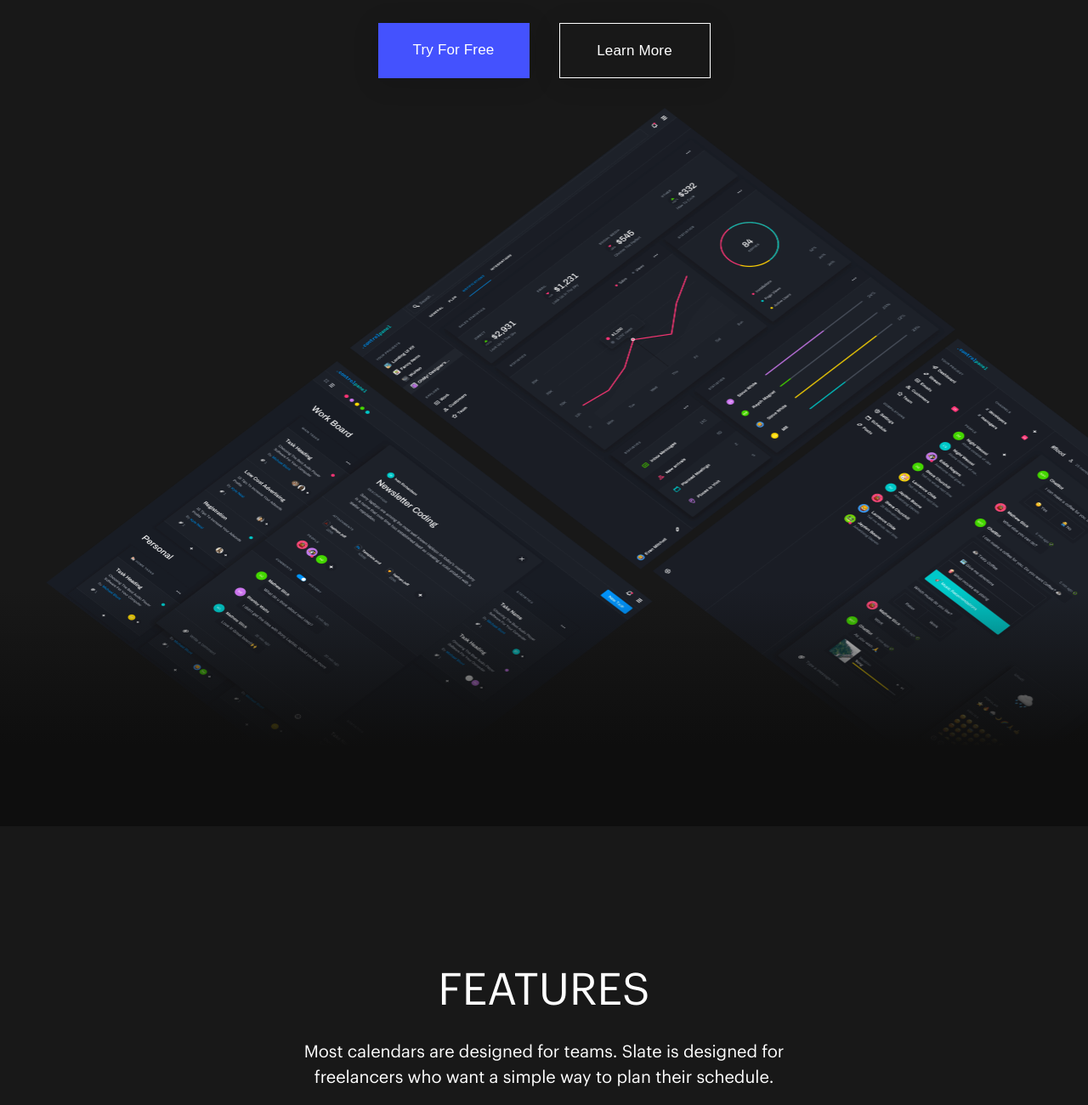
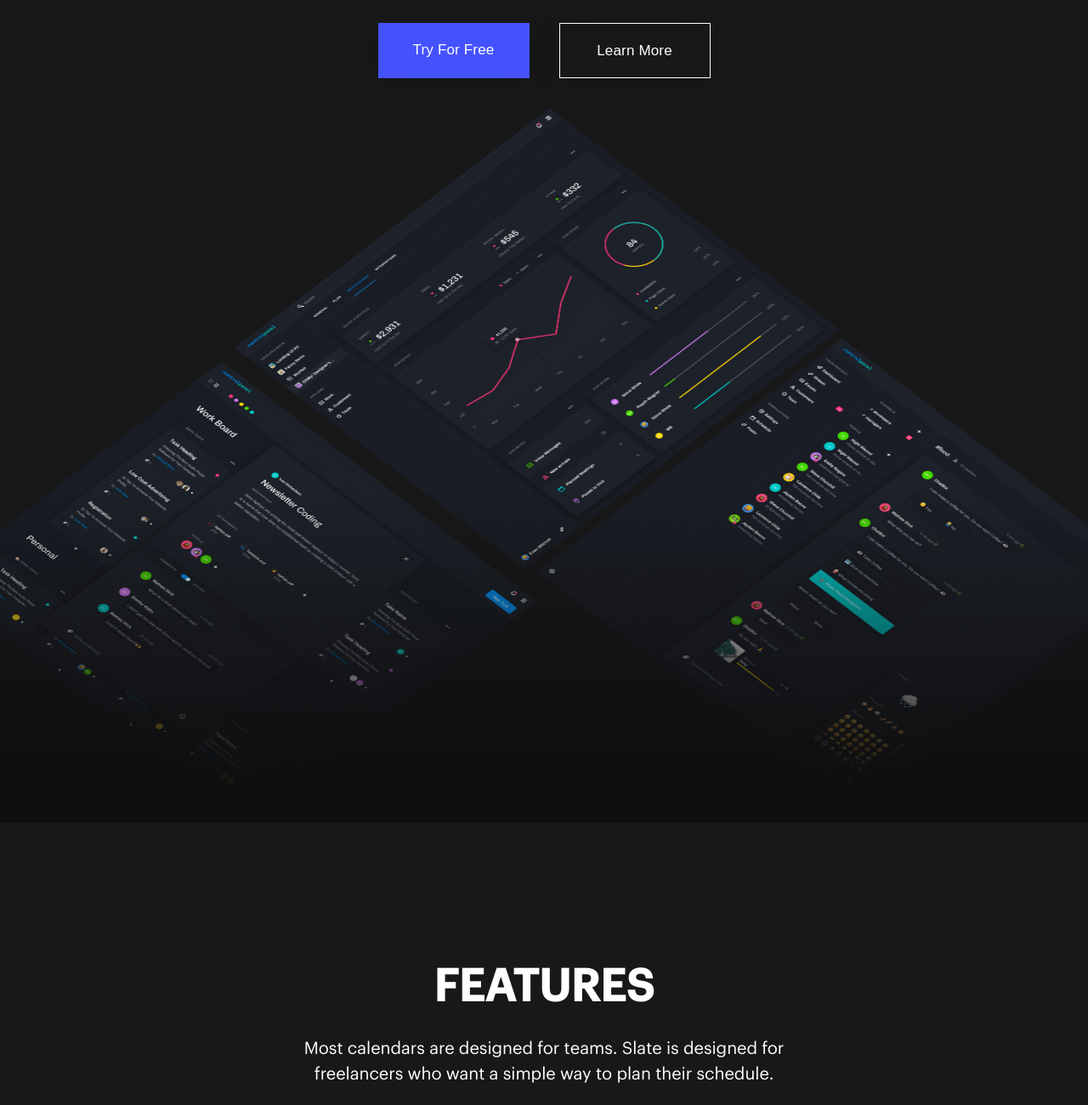
Before and after one commit to Gelikk99/figma-land, a plain HTML site: page index.html in a window 1280 px wide. Shown: the part 560-1860 px from the top of the page at 85% size. Drawn offline with Linux system fonts and the light colour scheme.

Commit message:
Внесла изменения, согласно комментариям 6.0

```diff
--- a/package.json
+++ /dev/null
@@ -1,5 +0,0 @@
-{
-  "devDependencies": {
-    "prettier": "3.2.5"
-  }
-}
--- a/styles/style.css
+++ b/styles/style.css
@@ -106,7 +106,7 @@ body {
     text-align: center;
     max-width: 729px;
     margin: 0 auto 37px auto;
-    letter-spacing: 0;
+    letter-spacing: 0.2px;
 }
 
 .description__subtitle {
@@ -133,7 +133,7 @@ body {
 .btn-primary {
     margin-right: 35px;
     background-color: #4452FEFF;
-   border: transparent;
+    border: transparent;
 }
 
 .interface-image {
@@ -144,18 +144,18 @@ body {
 
 .description__image {
     position: relative;
-    text-align: center;
+    display: flex;
+    justify-content: center;
     overflow: hidden;
 }
 
 .description__image::after {
     content: "";
     position: absolute;
+    background: linear-gradient(180deg, rgba(0, 0, 0, 0) 0%, #0E0E0E 66.15%);
     width: 100%;
-    left: 0;
-    top: 67.1%;
-    bottom: 0;
-    background: linear-gradient(180deg, rgba(0, 0, 0, 0) 0%, #0E0E0E 66.15%);
+    height: 65%;
+    bottom: -18%;
 }
 
 .features {
@@ -168,10 +168,9 @@ body {
     text-align: center;
     text-transform: uppercase;
     font-size: 52px;
-    font-weight: 400;
     line-height: 62px;
     margin-bottom: 27px;
-    letter-spacing: 0;
+    letter-spacing: 0.2px;
 }
 
 .features__subtitle {
```
Also changed, not shown: 1 other file.
